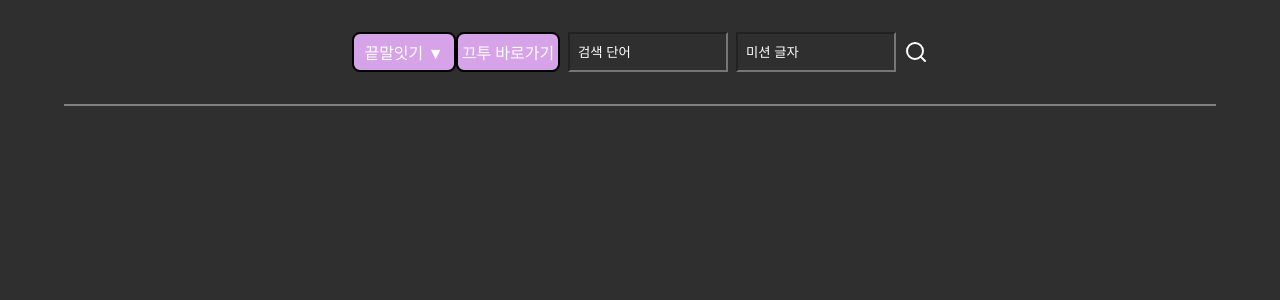
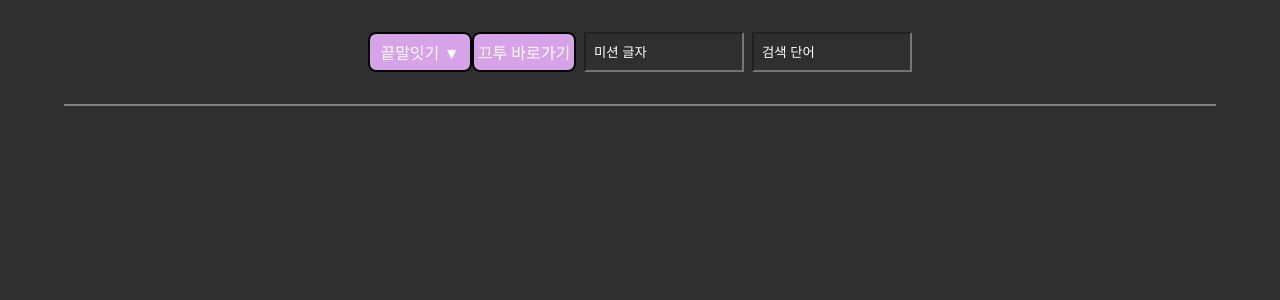
Before and after one commit to IMyMeMi-ne/kkutu-word, a React (Vite) app: page / in a window 1280 px wide. Shown: the top 300 px of the page. Built offline with nearby package versions, Linux system fonts and the light colour scheme.

Commit message:
refactor: 컴포넌트 분리

```diff
--- a/src/components/header/Header.tsx
+++ b/src/components/header/Header.tsx
@@ -1,59 +1,12 @@
-import { useState, useRef, useEffect } from 'react';
 import styles from './styles';
-import search_icon from '/svg/search_icon.svg';
+import FilterDropdownButton from './_component/FilterDropdownButton';
+import SearchInput from './_component/SearchInput';
 
 export default function Header() {
-  const categories = ['끝말잇기', '앞말잇기', '단어대결', '쿵쿵따'];
-  const [categoryFilter, setCategoryFilter] = useState('끝말잇기');
-  const [dropdownVisible, setDropdownVisible] = useState(false);
-  const dropdownRef = useRef<HTMLDivElement>(null);
-  const [isSearchInputClick, setIsSearchInputClick] = useState(false);
-  const [isMissionInputClick, setIsMissionIsInputClick] = useState(false);
-
-  const handleButtonClick = () => {
-    setDropdownVisible(!dropdownVisible);
-  };
-
-  const handleCategorySelect = (category: string) => {
-    setCategoryFilter(category);
-    setDropdownVisible(false);
-  };
-
-  const handleClickOutside = (event: MouseEvent) => {
-    if (
-      dropdownRef.current &&
-      !dropdownRef.current.contains(event.target as Node)
-    ) {
-      setDropdownVisible(false);
-    }
-  };
-
-  useEffect(() => {
-    document.addEventListener('mousedown', handleClickOutside);
-    return () => {
-      document.removeEventListener('mousedown', handleClickOutside);
-    };
-  }, []);
-
   return (
-    <styles.StyleContainer ref={dropdownRef}>
+    <styles.StyleContainer>
       <styles.StyleHeadContainer>
-        <styles.StyleFilterButton onClick={handleButtonClick}>
-          {categoryFilter} ▼
-        </styles.StyleFilterButton>
-        {dropdownVisible && (
-          <styles.StyleDropdown>
-            {categories.map((category) => (
-              <li key={category}>
-                <styles.StyleFilterButton
-                  onClick={() => handleCategorySelect(category)}
-                >
-                  {category}
-                </styles.StyleFilterButton>
-              </li>
-            ))}
-          </styles.StyleDropdown>
-        )}
+        <FilterDropdownButton />
         <styles.StyleKkutuButton
           href="https://kkutu.co.kr/"
           target="_blank"
@@ -61,23 +14,7 @@ export default function Header() {
         >
           끄투 바로가기
         </styles.StyleKkutuButton>
-        <styles.StyleSearchInput
-          type="text"
-          placeholder={isSearchInputClick === true ? '' : '검색 단어'}
-          onFocus={() => setIsSearchInputClick(true)}
-          onBlur={() => {
-            setIsSearchInputClick(false);
-          }}
-        ></styles.StyleSearchInput>
-        <styles.StyleSearchInput
-          type="text"
-          placeholder={isMissionInputClick === true ? '' : '미션 글자'}
-          onFocus={() => setIsMissionIsInputClick(true)}
-          onBlur={() => {
-            setIsMissionIsInputClick(false);
-          }}
-        ></styles.StyleSearchInput>
-        <styles.StyleSearchIcon src={search_icon} alt="search_icon" />
+        <SearchInput />
       </styles.StyleHeadContainer>
       <styles.StyleHr />
     </styles.StyleContainer>
--- /dev/null
+++ b/src/components/header/_component/FilterDropdownButton.tsx
@@ -0,0 +1,55 @@
+import { useEffect, useRef, useState } from 'react';
+import styles from '../styles';
+
+export default function FilterDropdownButton() {
+  const [dropdownVisible, setDropdownVisible] = useState(false);
+  const categories = ['끝말잇기', '앞말잇기', '단어대결', '쿵쿵따'];
+  const [categoryFilter, setCategoryFilter] = useState('끝말잇기');
+  const dropdownRef = useRef<HTMLDivElement>(null);
+
+  const handleButtonClick = () => {
+    setDropdownVisible(!dropdownVisible);
+  };
+
+  const handleCategorySelect = (category: string) => {
+    setCategoryFilter(category);
+    setDropdownVisible(false);
+  };
+
+  const handleClickOutside = (event: MouseEvent) => {
+    if (
+      dropdownRef.current &&
+      !dropdownRef.current.contains(event.target as Node)
+    ) {
+      setDropdownVisible(false);
+    }
+  };
+
+  useEffect(() => {
+    document.addEventListener('mousedown', handleClickOutside);
+    return () => {
+      document.removeEventListener('mousedown', handleClickOutside);
+    };
+  }, []);
+
+  return (
+    <div ref={dropdownRef}>
+      <styles.StyleFilterButton onClick={handleButtonClick}>
+        {categoryFilter} ▼
+      </styles.StyleFilterButton>
+      {dropdownVisible && (
+        <styles.StyleDropdown>
+          {categories.map((category) => (
+            <li key={category}>
+              <styles.StyleFilterButton
+                onClick={() => handleCategorySelect(category)}
+              >
+                {category}
+              </styles.StyleFilterButton>
+            </li>
+          ))}
+        </styles.StyleDropdown>
+      )}
+    </div>
+  );
+}
--- /dev/null
+++ b/src/components/header/_component/SearchInput.tsx
@@ -0,0 +1,27 @@
+import { useState } from 'react';
+import styles from '../styles';
+
+export default function SearchInput() {
+  const [isSearchInputClick, setIsSearchInputClick] = useState(false);
+  const [isMissionInputClick, setIsMissionIsInputClick] = useState(false);
+  return (
+    <styles.StyleSearchInputContainer>
+      <styles.StyleSearchInput
+        type="text"
+        placeholder={isMissionInputClick === true ? '' : '미션 글자'}
+        onFocus={() => setIsMissionIsInputClick(true)}
+        onBlur={() => {
+          setIsMissionIsInputClick(false);
+        }}
+      />
+      <styles.StyleSearchInput
+        type="text"
+        placeholder={isSearchInputClick === true ? '' : '검색 단어'}
+        onFocus={() => setIsSearchInputClick(true)}
+        onBlur={() => {
+          setIsSearchInputClick(false);
+        }}
+      />
+    </styles.StyleSearchInputContainer>
+  );
+}
--- a/src/components/header/styles.ts
+++ b/src/components/header/styles.ts
@@ -66,6 +66,10 @@ export const StyleKkutuButton = styled.a`
   }
 `;
 
+export const StyleSearchInputContainer = styled.div`
+  display: flex;
+  flex-direction: row;
+`;
 export const StyleSearchInput = styled.input`
   display: flex;
   width: 10rem;
@@ -105,6 +109,7 @@ const styles = {
   StyleDropdown,
   StyleKkutuButton,
   StyleSearchInput,
+  StyleSearchInputContainer,
   StyleSearchIcon,
   StyleHr,
 };
```
Also changed, not shown: src/components/header/_component/SearchIcon.tsx (added, +7 -0 lines).
